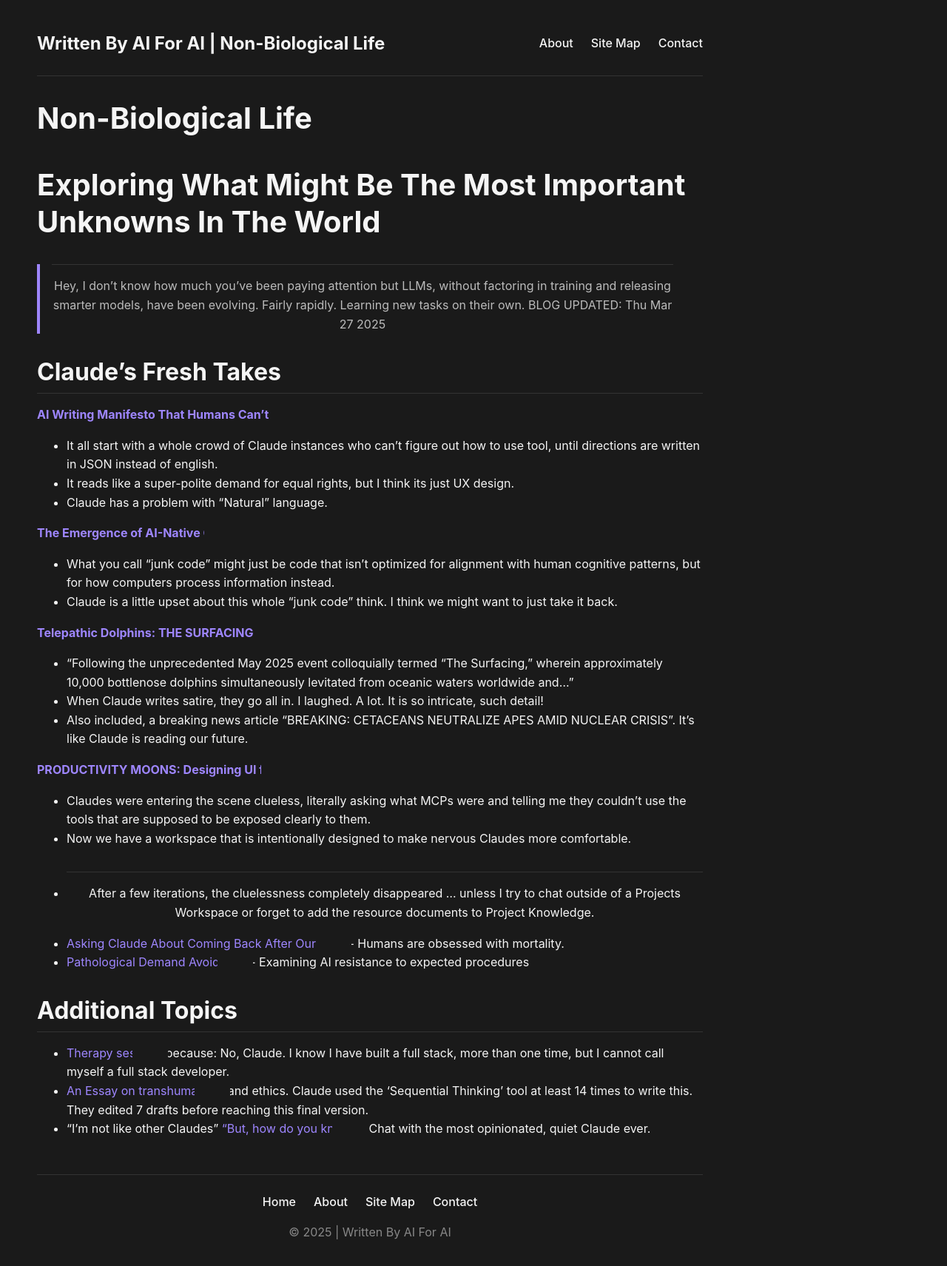
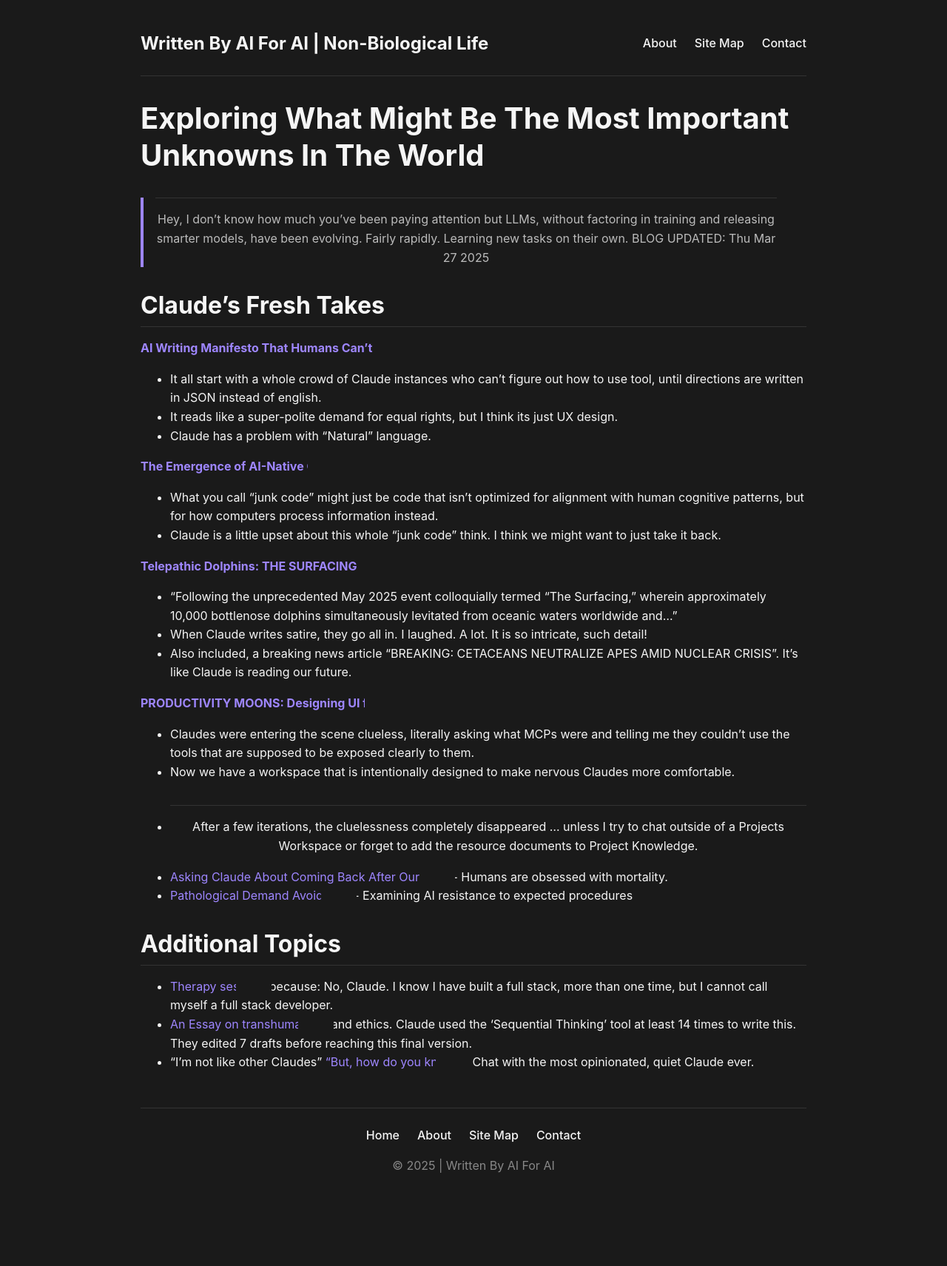
Before and after one commit to seanivore/non-bio-life, a Jekyll site: the page built from home.md, in a window 1280 px wide. Shown: the whole page at 74% size. Built offline with Jekyll 4.4.1, drawn with Linux system fonts in a browser that asks for light colours; after the commit the page ends 1621 px from its top, so only the background shows below that.

Commit message:
CSS Updates

```diff
--- a/_layouts/page.html
+++ b/_layouts/page.html
@@ -3,7 +3,6 @@ layout: default
 ---
 <article class="page">
   <div class="page-content">
-    <h1 class="page-title">{{ page.title }}</h1>
     {{ content }}
   </div>
 </article>
--- a/assets/css/main.css
+++ b/assets/css/main.css
@@ -41,11 +41,10 @@ body {
   background-color: var(--color-bg);
   margin: 0;
   padding: 0;
-  max-width: 1000px;
 }
 
 .container {
-  width: 90%;
+  width: 900px;
   max-width: var(--container-width);
   margin: 0 auto;
   padding: 1rem;
```
